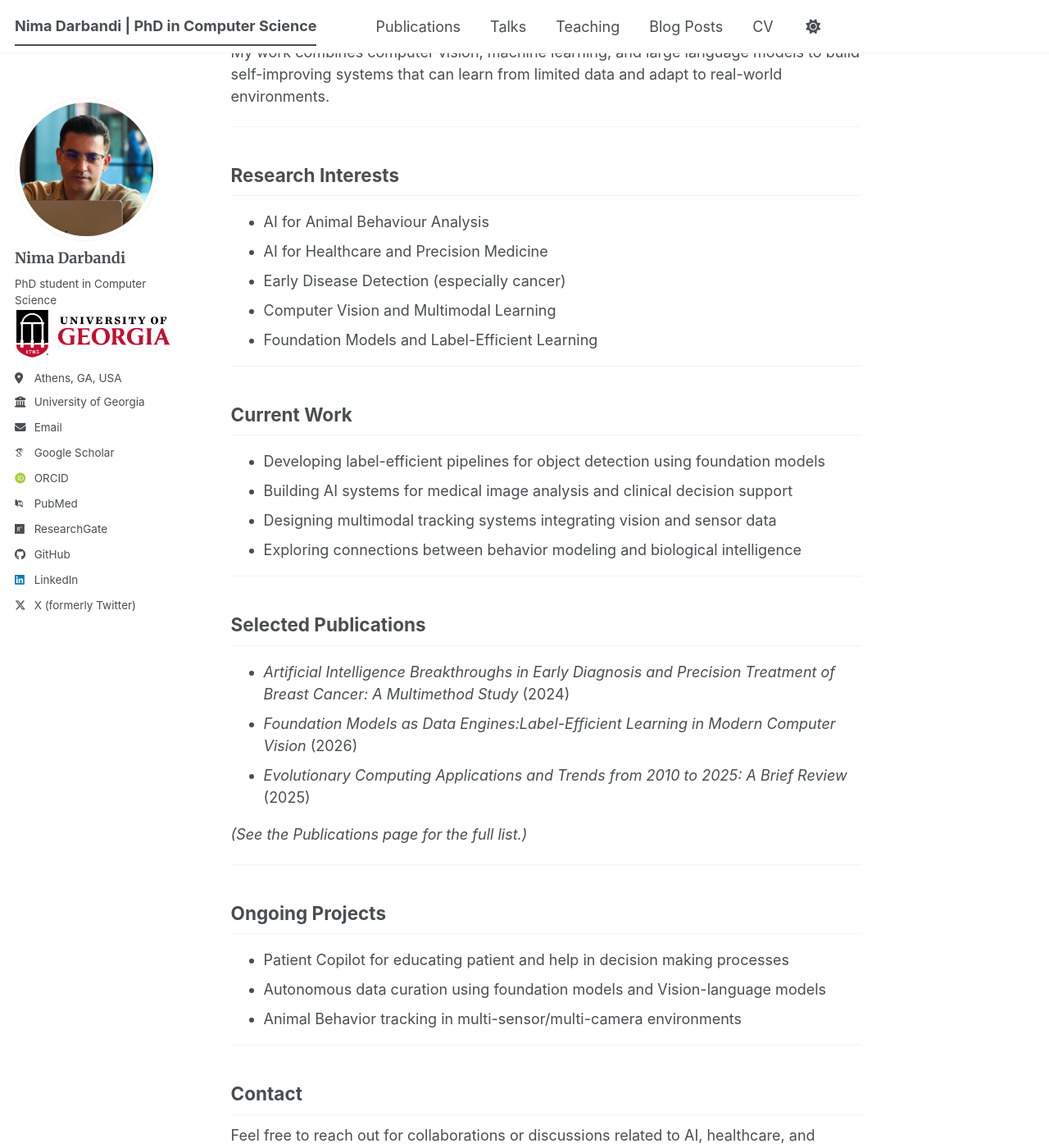
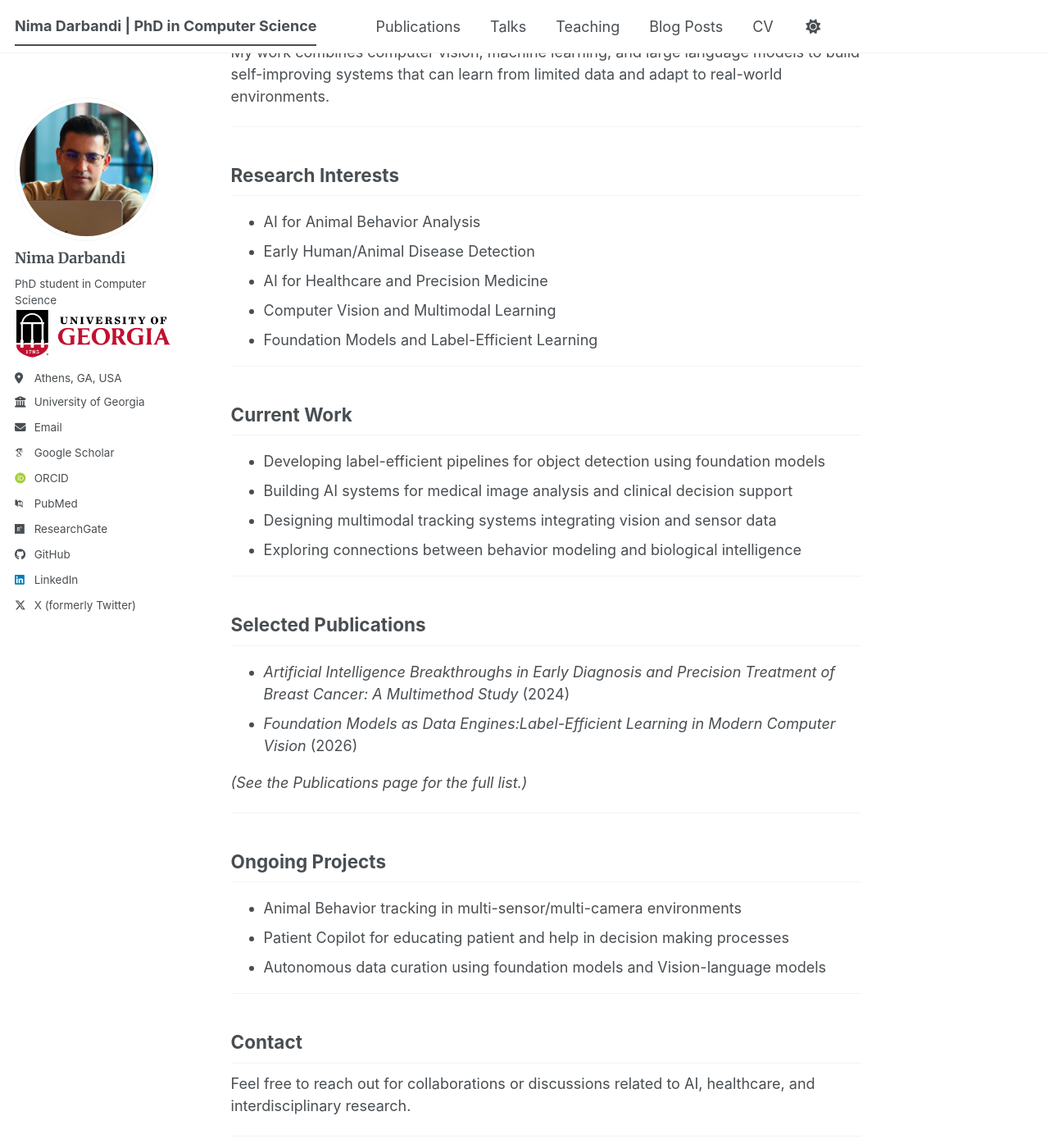
Before and after one commit to nimadarbandi/nimadarbandi.github.io, a Jekyll site: the page built from _pages/about.md, in a window 1280 px wide and 1400 px high, scrolled down 225 px. Shown: the whole window at 82% size. Built offline with Jekyll 4.4.1, drawn with Linux system fonts in a browser that asks for light colours; some web fonts are replaced; a script bundle is joined from its source files by our own code; library files that are not in the unit come from our copies.

Commit message:
uga logo and about me update

```diff
--- a/_pages/about.md
+++ b/_pages/about.md
@@ -15,9 +15,9 @@ My work combines computer vision, machine learning, and large language models to
 ---
 
 ## Research Interests
-- AI for Animal Behaviour Analysis
+- AI for Animal Behavior Analysis
+- Early Human/Animal Disease Detection
 - AI for Healthcare and Precision Medicine
-- Early Disease Detection (especially cancer)
 - Computer Vision and Multimodal Learning
 - Foundation Models and Label-Efficient Learning
 
@@ -34,16 +34,17 @@ My work combines computer vision, machine learning, and large language models to
 ## Selected Publications
 - *Artificial Intelligence Breakthroughs in Early Diagnosis and Precision Treatment of Breast Cancer: A Multimethod Study* (2024)
 - *Foundation Models as Data Engines:Label-Efficient Learning in Modern Computer Vision* (2026)
-- *Evolutionary Computing Applications and Trends from 2010 to 2025: A Brief Review* (2025)
+
 
 *(See the Publications page for the full list.)*
 
 ---
 
 ## Ongoing Projects
+- Animal Behavior tracking in multi-sensor/multi-camera environments
 - Patient Copilot for educating patient and help in decision making processes
 - Autonomous data curation using foundation models and Vision-language models
-- Animal Behavior tracking in multi-sensor/multi-camera environments
+
 
 ---
 
```
